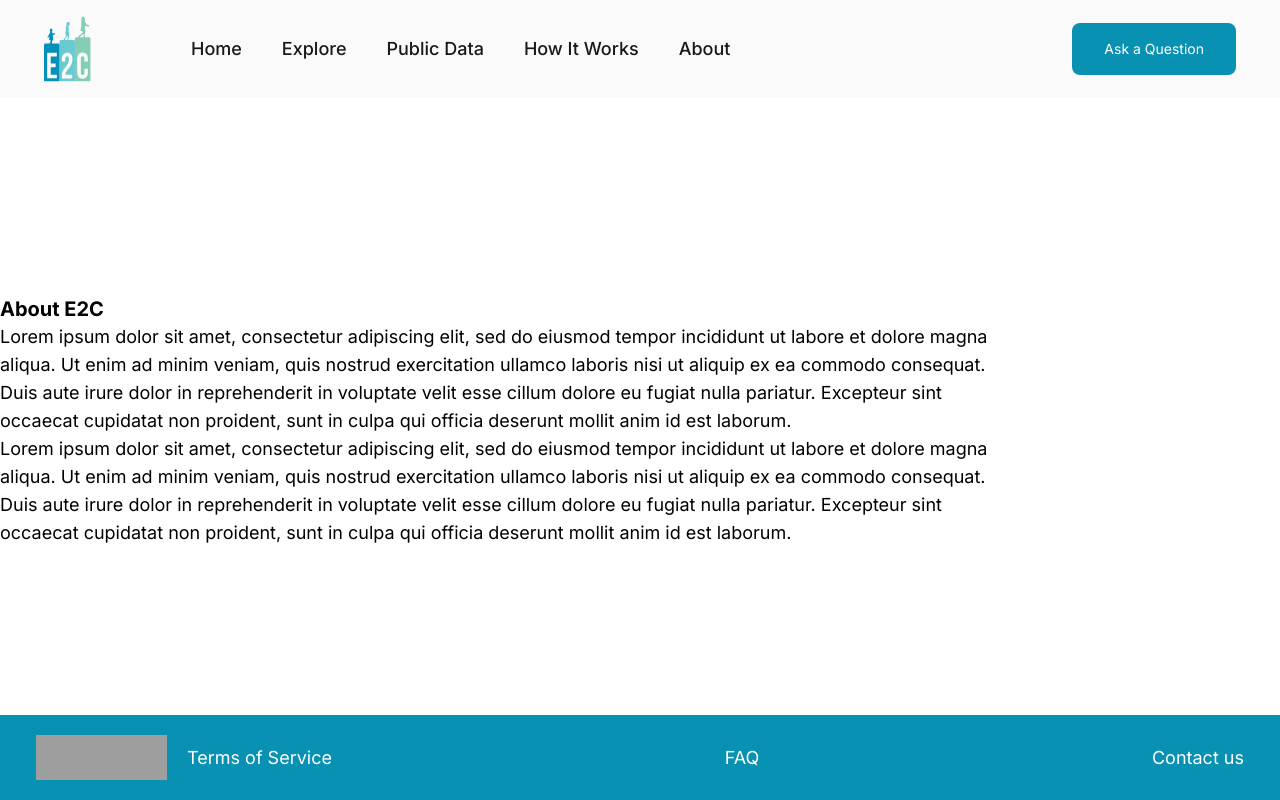
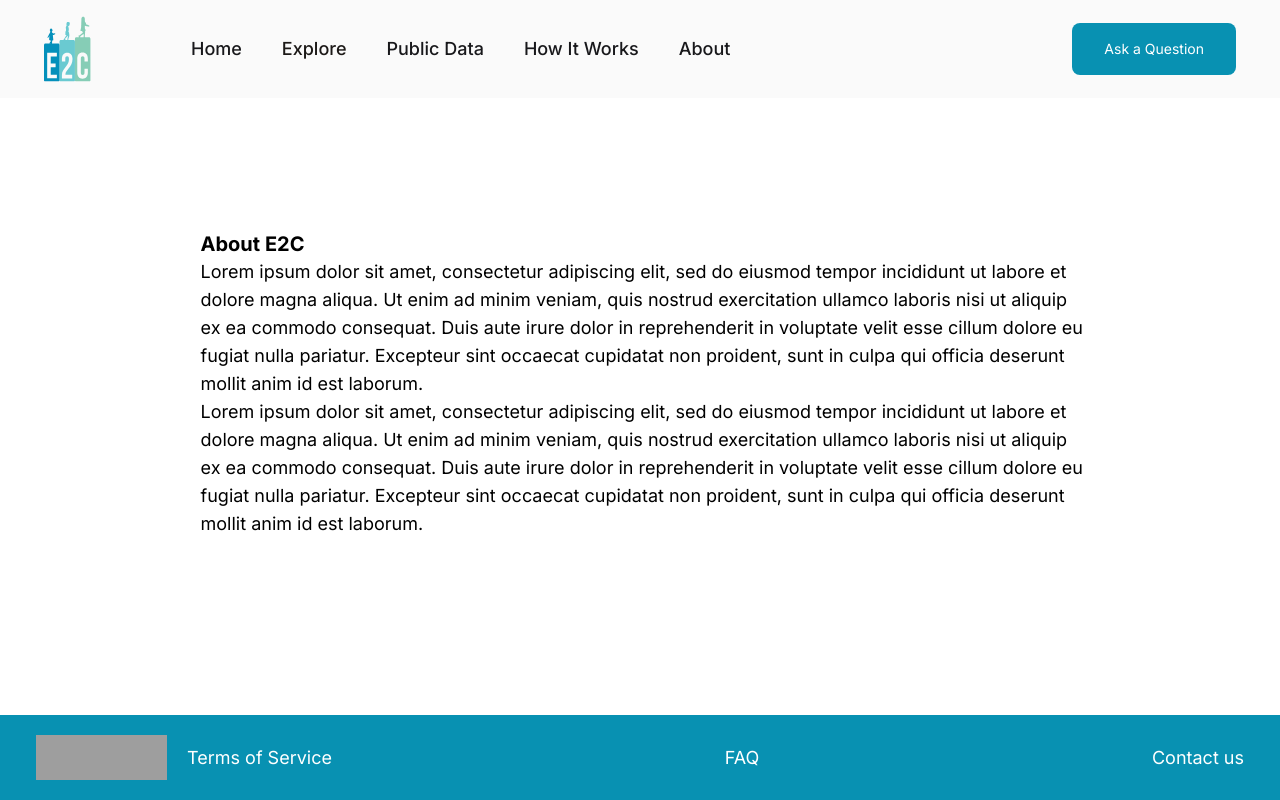
Before and after one commit to kdynan/kd-chatbot-starter, a Next.js app: page /about in a window 1280 px wide. Built offline with nearby package versions, Linux system fonts and the light colour scheme; grey boxes are pictures that could not be loaded.

Commit message:
fix formatting on info pages

```diff
--- a/app/about/page.tsx
+++ b/app/about/page.tsx
@@ -1,9 +1,13 @@
+import { Sidebar } from "@/components/Sidebar";
+
 export default function AboutPage () {
     return (
-        <div className="self-center w-full max-w-[1222px] max-md:max-w-full">
+       <>
+       <Sidebar previousQuestions={null}/>
+        <div className=" w-full max-w-[1222px] max-md:max-w-full">
           <div className="flex gap-5 max-md:flex-col max-md:gap-0">
             <section className="flex flex-col w-[82%] max-md:ml-0 max-md:w-full">
-              <article className="mt-7 text-lg text-black max-md:mt-10 max-md:max-w-full">
+              <article className="mt-32 text-lg text-black max-md:mt-10 max-md:max-w-full">
                 <h1 className="text-xl font-bold">About E2C</h1>
                 <p>
                   Lorem ipsum dolor sit amet, consectetur adipiscing elit, sed do eiusmod tempor incididunt ut labore et dolore magna aliqua. Ut enim ad minim veniam, quis nostrud exercitation ullamco laboris nisi ut aliquip ex ea commodo consequat. Duis aute irure dolor in reprehenderit in voluptate velit esse cillum dolore eu fugiat nulla pariatur. Excepteur sint occaecat cupidatat non proident, sunt in culpa qui officia deserunt mollit anim id est laborum.
@@ -15,5 +19,6 @@ export default function AboutPage () {
             </section>
           </div>
         </div>
+        </>
     );
   };
--- a/app/how/page.tsx
+++ b/app/how/page.tsx
@@ -1,5 +1,6 @@
 import React from 'react';
 import {HowItWorksStep} from '../../components/HowItWorksStep';
+import { Sidebar } from '@/components/Sidebar';
 
 
 
@@ -27,6 +28,8 @@ const steps = [
 
 export default function HowItWorks() {
   return (
+    <>
+    <Sidebar previousQuestions={null}/>
       <main className="flex flex-col items-start self-center w-full max-w-[1129px] max-md:max-w-full">
         <section className="ml-3.5 max-md:max-w-full w-3/4">
           <div className="flex gap-5 max-md:flex-col max-md:gap-0">
@@ -46,5 +49,6 @@ export default function HowItWorks() {
           <HowItWorksStep key={index} {...step} />
         ))}
       </main>
+      </>
   );
 };
--- a/components/HowItWorksStep.tsx
+++ b/components/HowItWorksStep.tsx
@@ -17,7 +17,7 @@ export const HowItWorksStep: React.FC<HowItWorksStepProps> = ({ iconSrc, iconAlt
           </div>
         </div>
         <div className="flex flex-col ml-5 w-[70%] max-md:ml-0 max-md:w-full">
-          <p className="self-stretch my-auto text-2xl text-black max-md:mt-10">
+          <p className="self-stretch my-auto text-xl text-black max-md:mt-10">
             {description}
           </p>
         </div>
--- a/components/Sidebar.tsx
+++ b/components/Sidebar.tsx
@@ -1,18 +1,18 @@
 import React from 'react';
 
 
-export function Sidebar({ previousQuestions }: { previousQuestions: string[] }) {
+export function Sidebar({ previousQuestions }: { previousQuestions: string[] | null}) {
   return (
     <aside className="flex flex-col w-[18%] max-md:ml-0 max-md:w-full px-5">
       <div className="flex flex-col grow mt-1.5 max-md:mt-10">
 
-        {previousQuestions.length > 0 && (
+        {previousQuestions && previousQuestions.length > 0 && (
 
           <h2 className="self-start text-sm font-bold text-black">
             Previous questions asked
           </h2>
         )}
-        {previousQuestions.map((question, index) => (
+        {previousQuestions && previousQuestions.map((question, index) => (
           <div key={index} className="px-2.5 py-5 mt-2 text-xs leading-6 text-white bg-cyan-600 rounded-lg shadow-[0px_4px_4px_rgba(0,0,0,0.25)] hover:bg-cyan-800">
             {question}
           </div>
```
